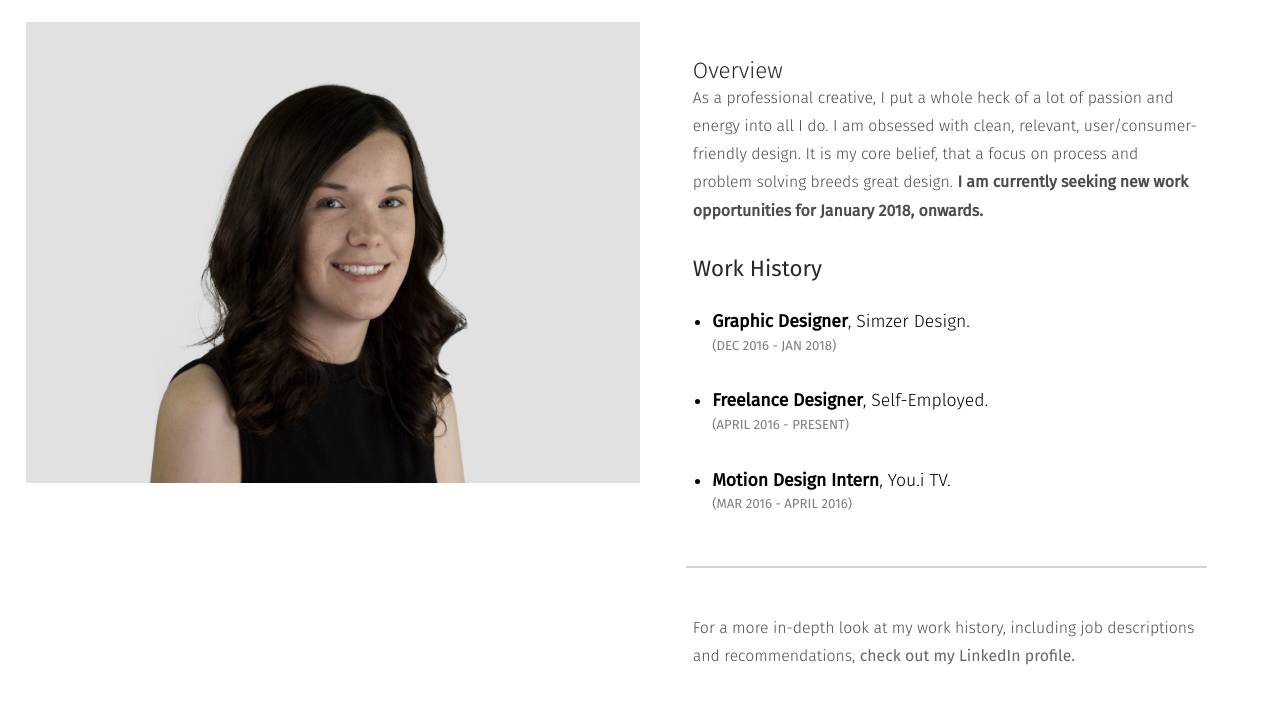
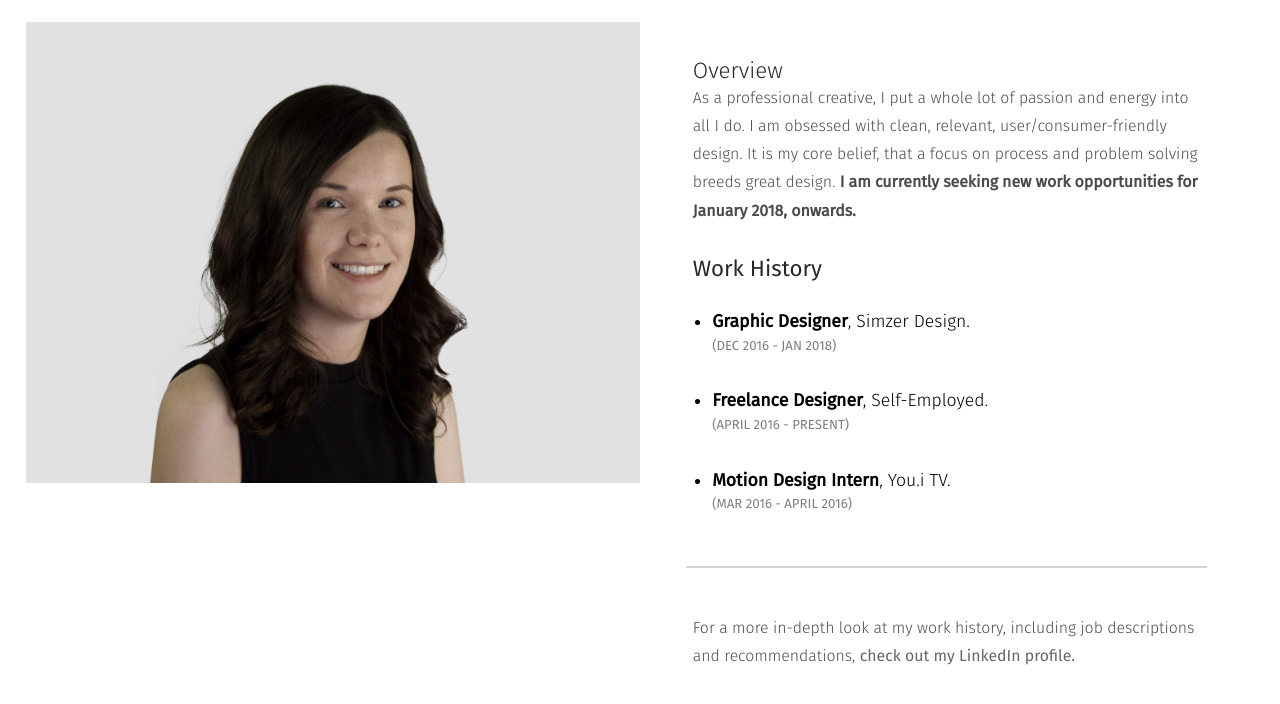
Before and after one commit to valeriebordeleau/portfolioNew, a Jekyll site: the page built from about.html, in a window 1280 px wide and 900 px high, scrolled down 448 px, cut to the strip 172-876 px from the top of the window. Built offline with Jekyll 4.4.1, drawn with Linux system fonts in a browser that asks for light colours; nearby versions of some CDN libraries; comment, search, counter and statistics services are not loaded.

Commit message:
Copy change

```diff
--- a/about.html
+++ b/about.html
@@ -25,7 +25,7 @@
 
     <div class="unit unit-s-1 unit-l-1-2 aboutText">
         <h4 class="push-0 gutter-2">Overview</h4>
-            <p class="gutter-2 push-0">As a professional creative, I put a whole heck of a lot of passion and energy into all I do. I am obsessed with clean, relevant, user/consumer-friendly design. It is my core belief, that a focus on process and problem solving breeds great design. <strong>I am currently seeking new work opportunities for January 2018, onwards. </strong></p>
+            <p class="gutter-2 push-0">As a professional creative, I put a whole lot of passion and energy into all I do. I am obsessed with clean, relevant, user/consumer-friendly design. It is my core belief, that a focus on process and problem solving breeds great design. <strong>I am currently seeking new work opportunities for January 2018, onwards. </strong></p>
 
         <h4 class="gutter-2 push stronger">Work History</h4>
 
```
Also changed, not shown: 1 other file.
